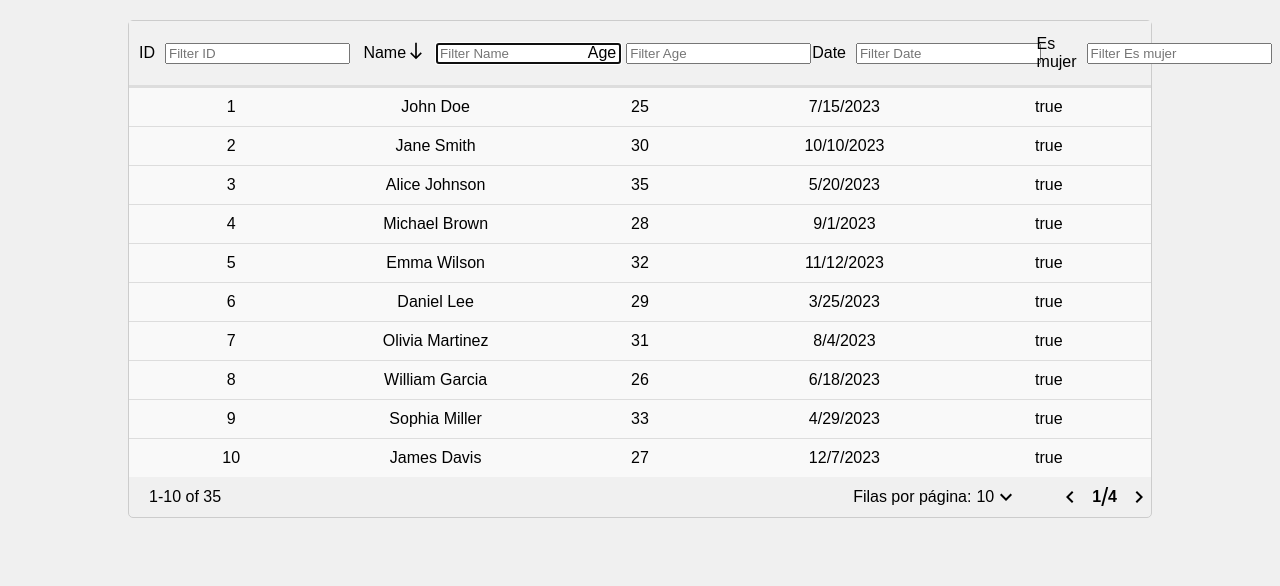
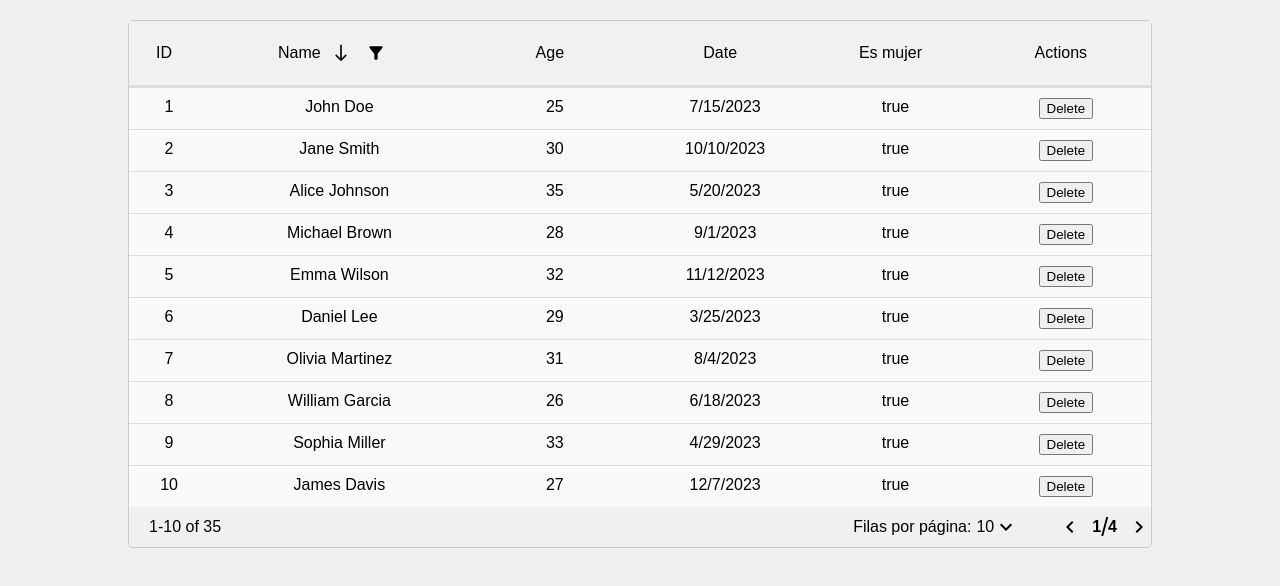
Before and after one commit to 18zuluaga/workshop, a React (Vite) app in the folder tabla/: page / in a window 1280 px wide. Both pictures are taken after a click on the element "Name". Shown: the top 586 px of the page. Built offline with nearby package versions, Linux system fonts and the light colour scheme.

Commit message:
Update files header

```diff
--- a/tabla/package.json
+++ b/tabla/package.json
@@ -15,6 +15,7 @@
     "@mui/icons-material": "^5.16.4",
     "@mui/material": "^5.16.4",
     "material": "^0.9.14",
+    "material-ui-popup-state": "^5.1.2",
     "mui": "^0.0.1",
     "react": "^18.3.1",
     "react-dom": "^18.3.1"
--- a/tabla/src/App.tsx
+++ b/tabla/src/App.tsx
@@ -13,8 +13,8 @@ interface RowData {
 
 // Ajustamos la definición de las columnas para permitir renderCell opcionalmente
 const columns = [
-  { id: 'id', label: 'ID', width: '20%' },
-  { id: 'name', label: 'Name', width: '20%' },
+  { id: 'id', label: 'ID', width: '8%' },
+  { id: 'name', label: 'Name', width: '32%' },
   { id: 'age', label: 'Age', width: '20%' },
   { id: 'date', label: 'Date', width: '20%', renderCell: (value : RowData) => {
       if (value instanceof Date) {
@@ -24,6 +24,7 @@ const columns = [
     }
   },
   { id:'mujer', label: 'Es mujer', width: '20%' },
+  { id: 'actions', label: 'Actions', width: '20%', renderCell: (value : RowData) => <button onClick={() => console.log(value)}>Delete</button>},
 ];
 
 const rows: RowData[] = [
--- a/tabla/src/component/Header.tsx
+++ b/tabla/src/component/Header.tsx
@@ -1,6 +1,8 @@
 import React from 'react';
 import SouthIcon from '@mui/icons-material/South';
 import NorthIcon from '@mui/icons-material/North';
+import FilterAltIcon from '@mui/icons-material/FilterAlt';
+import CloseIcon from '@mui/icons-material/Close';
 
 interface Column<T> {
   id: number | string;
@@ -11,7 +13,7 @@ interface Column<T> {
 
 interface HeaderProps<T> {
   columns: Column<T>[];
-  onFilterChange: (columnId: number | string, value: string) => void; // Ajustar aquí también si es necesario
+  onFilterChange: (columnId: number | string, value: string) => void;
   onSortChange: (columnId: number | string) => void;
   sortConfig: { columnId: number | string; direction: 'asc' | 'desc' } | null;
   columInMoment: Column<T> | null;
@@ -19,17 +21,23 @@ interface HeaderProps<T> {
 }
 
 const Header = <T,>({ columns, onFilterChange, onSortChange, sortConfig, columInMoment, setColumInMoment }: HeaderProps<T>) => {
+  const [modalFilter, setModalFilter] = React.useState(false);
+  const [filterValues, setFilterValues] = React.useState<{ [key: number | string]: string }>({});
+
   const handleSort = (columnId: string | number) => {
     onSortChange(columnId);
   };
 
   const handleFilterChange = (columnId: number | string, event: React.ChangeEvent<HTMLInputElement>) => {
-    onFilterChange(columnId, event.target.value);
+    const value = event.target.value;
+    console.log(value)
+    setFilterValues(prev => ({ ...prev, [columnId]: value }));
+    onFilterChange(columnId, value);
   };
 
-  const handleColumInMoment = (column: Column<T>)=>{
+  const handleColumInMoment = (column: Column<T>) => {
     setColumInMoment(column);
-  }
+  };
 
   return (
     <div style={{ display: 'flex', borderBottom: '2px solid #ddd', backgroundColor: '#f1f1f1', height: '8vh' }}>
@@ -41,22 +49,107 @@ const Header = <T,>({ columns, onFilterChange, onSortChange, sortConfig, columIn
             padding: '10px',
             display: 'flex',
             alignItems: 'center',
-            cursor: 'pointer'
+            cursor: 'pointer',
+            position: 'relative',
+            justifyContent: 'center',
           }}
           onClick={() => handleColumInMoment(column)}
         >
-          <span style={{ marginRight: '10px', display: 'flex', alignItems:'center' }}>
+          <span style={{ marginRight: '10px', display: 'flex', alignItems: 'center' }}>
             {column.label}
-            {columInMoment?.id === column.id ?(
-              <span onClick={() => handleSort(column.id )}>{sortConfig?.direction === 'asc' ? <NorthIcon sx={{ fontSize: 20 }}/> : <SouthIcon  sx={{ fontSize: 20 }}/>}</span>
-            ): null}
+            {columInMoment?.id === column.id ? (
+              <span
+                onClick={() => handleSort(column.id)}
+                style={{
+                  display: 'flex',
+                  alignItems: 'center',
+                  justifyContent: 'center',
+                  borderRadius: '50%',
+                  padding: '5px',
+                  transition: 'background-color 0.3s',
+                }}
+              >
+                {sortConfig?.direction === 'asc' ? (
+                  <NorthIcon
+                    sx={{ fontSize: 20 }}
+                    style={{
+                      borderRadius: '50%',
+                      padding: '5px',
+                      transition: 'background-color 0.3s',
+                    }}
+                    onMouseOver={(e) => (e.currentTarget.style.backgroundColor = '#ddd')}
+                    onMouseOut={(e) => (e.currentTarget.style.backgroundColor = 'transparent')}
+                  />
+                ) : (
+                  <SouthIcon
+                    sx={{ fontSize: 20 }}
+                    style={{
+                      borderRadius: '50%',
+                      padding: '5px',
+                      transition: 'background-color 0.3s',
+                    }}
+                    onMouseOver={(e) => (e.currentTarget.style.backgroundColor = '#ddd')}
+                    onMouseOut={(e) => (e.currentTarget.style.backgroundColor = 'transparent')}
+                  />
+                )}
+              </span>
+            ) : null}
+            {columInMoment?.id === column.id && (
+              <FilterAltIcon
+                sx={{ fontSize: 20 }}
+                style={{
+                  borderRadius: '50%',
+                  padding: '5px',
+                  transition: 'background-color 0.3s',
+                }}
+                onClick={() => setModalFilter(!modalFilter)}
+                onMouseOver={(e) => (e.currentTarget.style.backgroundColor = '#ddd')}
+                onMouseOut={(e) => (e.currentTarget.style.backgroundColor = 'transparent')}
+              />
+            )}
           </span>
-          <input
-            type="text"
-            placeholder={`Filter ${column.label}`}
-            onChange={(event) => handleFilterChange(column.id, event)}
-            style={{ flex: 1 }}
-          />
+          {modalFilter && columInMoment?.id === column.id && (
+            <div
+              style={{
+                position: 'absolute',
+                top: '100%',
+                left: 0,
+                zIndex: 1,
+                width: '100%',
+                background: 'white',
+                padding: '10px',
+                display: 'flex',
+                alignItems: 'center',
+                boxShadow: '0 4px 8px rgba(0, 0, 0, 0.2)',
+                justifyContent: 'space-between',
+              }}
+            >
+              <CloseIcon
+                onClick={() => setModalFilter(!modalFilter)}
+                style={{
+                  cursor: 'pointer',
+                  borderRadius: '50%',
+                  padding: '5px',
+                  transition: 'background-color 0.3s',
+                }}
+                onMouseOver={(e) => (e.currentTarget.style.backgroundColor = '#ddd')}
+                onMouseOut={(e) => (e.currentTarget.style.backgroundColor = 'transparent')}
+              />
+              <input
+                type="text"
+                value={filterValues[column.id] || ''}
+                onChange={(event) => handleFilterChange(column.id, event)}
+                placeholder={`Filtrar por ${column.label}`}
+                style={{
+                  padding: '8px',
+                  borderRadius: '4px',
+                  border: '1px solid #ccc',
+                  outline: 'none',
+                  width: '80%',
+                }}
+              />
+            </div>
+          )}
         </div>
       ))}
     </div>
--- a/tabla/src/component/datagrid.tsx
+++ b/tabla/src/component/datagrid.tsx
@@ -44,6 +44,7 @@ const DataGrid = <T,>({ columns, rows, limit }: DataGridProps<T>) => {
       ...filters,
       [String(columnId)]: value.trim().toLowerCase(),
     });
+    console.log(filters)
   };
 
   const filteredData = rows.filter(row =>
@@ -51,7 +52,7 @@ const DataGrid = <T,>({ columns, rows, limit }: DataGridProps<T>) => {
       const cellValue = row[columnId as keyof T];
       const filterValue = filters[String(columnId)];
       if (!filterValue) return true;
-
+      console.log(cellValue, filterValue)
       if (cellValue instanceof Date) {
         return cellValue.toLocaleDateString().toLowerCase().includes(filterValue);
       }
```
Also changed, not shown: 1 other file (tests, documents, lock files or other folders).
